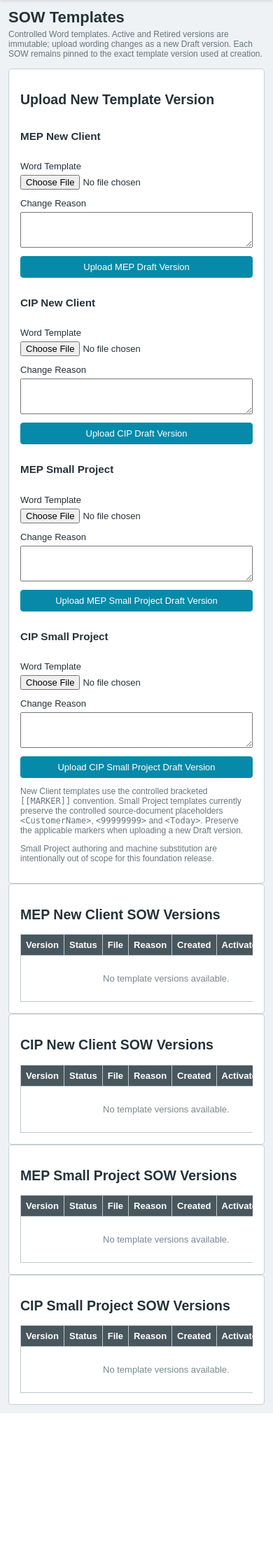
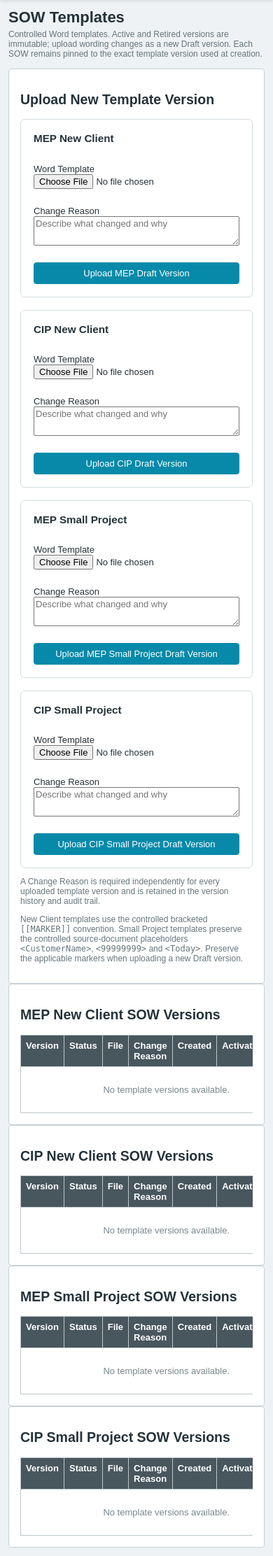
Before and after one commit to campbellhatchard/mep-estimate-app, a FastAPI app: template app/templates/sow_templates_dual.html in a window 390 px wide. Shown: the part 64-2288 px from the top of the page at 70% size. Before the commit the page ends 2084 px from the top, so only its background shows below. Run offline with FastAPI, Linux system fonts and the light colour scheme; the template is opened without the code that fills it, so the values that code supplies are empty; some libraries are stand-ins or nearby versions.

Commit message:
feat: refine four-family SOW template upload layout

```diff
--- a/app/templates/sow_templates_dual.html
+++ b/app/templates/sow_templates_dual.html
@@ -4,10 +4,10 @@
 {% macro version_table(title, versions) %}
 <section class="card">
   <h2>{{title}}</h2>
-  <div class="table-wrap"><table class="data-table"><thead><tr><th>Version</th><th>Status</th><th>File</th><th>Reason</th><th>Created</th><th>Activated</th><th>Actions</th></tr></thead><tbody>
+  <div class="table-wrap"><table class="data-table"><thead><tr><th>Version</th><th>Status</th><th>File</th><th>Change Reason</th><th>Created</th><th>Activated</th><th>Actions</th></tr></thead><tbody>
     {% for v in versions %}
     <tr>
-      <td>v{{v.version_no}}</td><td>{{v.status}}</td><td>{{v.filename}}</td><td>{{v.change_reason}}</td>
+      <td>v{{v.version_no}}</td><td>{{v.status}}</td><td>{{v.filename}}</td><td>{{v.change_reason or '—'}}</td>
       <td>{{v.created_at.strftime('%Y-%m-%d')}} by {{users.get(v.created_by,'System')}}</td>
       <td>{% if v.activated_at %}{{v.activated_at.strftime('%Y-%m-%d')}} by {{users.get(v.activated_by,'System')}}{% else %}—{% endif %}</td>
       <td><a class="button small secondary" href="/admin/sow-templates/{{v.id}}/download">Download</a>{% if v.status=='DRAFT' %}<form class="inline-form" method="post" action="/admin/sow-templates/{{v.id}}/activate"><button class="button small primary">Activate</button></form>{% endif %}</td>
@@ -16,44 +16,32 @@
   </tbody></table></div>
 </section>
 {% endmacro %}
+{% macro upload_card(template_key, title, button_text) %}
+<form method="post" action="/admin/sow-templates/upload" enctype="multipart/form-data" class="sow-template-upload" style="min-width:0;border:1px solid #d3dde1;border-radius:6px;padding:18px;background:#fff;">
+  <input type="hidden" name="template_key" value="{{template_key}}">
+  <h3 style="margin-top:0;">{{title}}</h3>
+  <label>Word Template<input type="file" name="file" accept=".docx" required></label>
+  <label style="display:block;margin-top:12px;">Change Reason
+    <textarea name="change_reason" rows="2" required style="display:block;width:100%;min-height:42px;max-height:96px;box-sizing:border-box;resize:vertical;" placeholder="Describe what changed and why"></textarea>
+  </label>
+  <button class="button primary" style="margin-top:12px;">{{button_text}}</button>
+</form>
+{% endmacro %}
 {% block content %}
 <div class="estimate-shell wide-shell">
   <div class="page-title-row"><div><h1>SOW Templates</h1><div class="subtle">Controlled Word templates. Active and Retired versions are immutable; upload wording changes as a new Draft version. Each SOW remains pinned to the exact template version used at creation.</div></div></div>
 
   <section class="card">
     <h2>Upload New Template Version</h2>
-    <div class="sow-grid">
-      <form method="post" action="/admin/sow-templates/upload" enctype="multipart/form-data" class="sow-template-upload">
-        <input type="hidden" name="template_key" value="MEP_NET_NEW">
-        <h3>MEP New Client</h3>
-        <label>Word Template<input type="file" name="file" accept=".docx" required></label>
-        <label>Change Reason<textarea name="change_reason" rows="3" required></textarea></label>
-        <button class="button primary">Upload MEP Draft Version</button>
-      </form>
-      <form method="post" action="/admin/sow-templates/upload" enctype="multipart/form-data" class="sow-template-upload">
-        <input type="hidden" name="template_key" value="CIP_NET_NEW">
-        <h3>CIP New Client</h3>
-        <label>Word Template<input type="file" name="file" accept=".docx" required></label>
-        <label>Change Reason<textarea name="change_reason" rows="3" required></textarea></label>
-        <button class="button primary">Upload CIP Draft Version</button>
-      </form>
-      <form method="post" action="/admin/sow-templates/upload" enctype="multipart/form-data" class="sow-template-upload">
-        <input type="hidden" name="template_key" value="MEP_SMALL_PROJECT">
-        <h3>MEP Small Project</h3>
-        <label>Word Template<input type="file" name="file" accept=".docx" required></label>
-        <label>Change Reason<textarea name="change_reason" rows="3" required></textarea></label>
-        <button class="button primary">Upload MEP Small Project Draft Version</button>
-      </form>
-      <form method="post" action="/admin/sow-templates/upload" enctype="multipart/form-data" class="sow-template-upload">
-        <input type="hidden" name="template_key" value="CIP_SMALL_PROJECT">
-        <h3>CIP Small Project</h3>
-        <label>Word Template<input type="file" name="file" accept=".docx" required></label>
-        <label>Change Reason<textarea name="change_reason" rows="3" required></textarea></label>
-        <button class="button primary">Upload CIP Small Project Draft Version</button>
-      </form>
+    <div class="sow-template-upload-grid" style="display:grid;grid-template-columns:repeat(2,minmax(0,1fr));gap:18px;align-items:start;">
+      {{ upload_card('MEP_NET_NEW', 'MEP New Client', 'Upload MEP Draft Version') }}
+      {{ upload_card('CIP_NET_NEW', 'CIP New Client', 'Upload CIP Draft Version') }}
+      {{ upload_card('MEP_SMALL_PROJECT', 'MEP Small Project', 'Upload MEP Small Project Draft Version') }}
+      {{ upload_card('CIP_SMALL_PROJECT', 'CIP Small Project', 'Upload CIP Small Project Draft Version') }}
     </div>
-    <p class="subtle">New Client templates use the controlled bracketed <code>[[MARKER]]</code> convention. Small Project templates currently preserve the controlled source-document placeholders <code>&lt;CustomerName&gt;</code>, <code>&lt;99999999&gt;</code> and <code>&lt;Today&gt;</code>. Preserve the applicable markers when uploading a new Draft version.</p>
-    <p class="subtle">Small Project authoring and machine substitution are intentionally out of scope for this foundation release.</p>
+    <style>@media(max-width:850px){.sow-template-upload-grid{grid-template-columns:1fr!important;}}</style>
+    <p class="subtle">A Change Reason is required independently for every uploaded template version and is retained in the version history and audit trail.</p>
+    <p class="subtle">New Client templates use the controlled bracketed <code>[[MARKER]]</code> convention. Small Project templates preserve the controlled source-document placeholders <code>&lt;CustomerName&gt;</code>, <code>&lt;99999999&gt;</code> and <code>&lt;Today&gt;</code>. Preserve the applicable markers when uploading a new Draft version.</p>
   </section>
 
   {{ version_table('MEP New Client SOW Versions', mep_versions) }}
```
